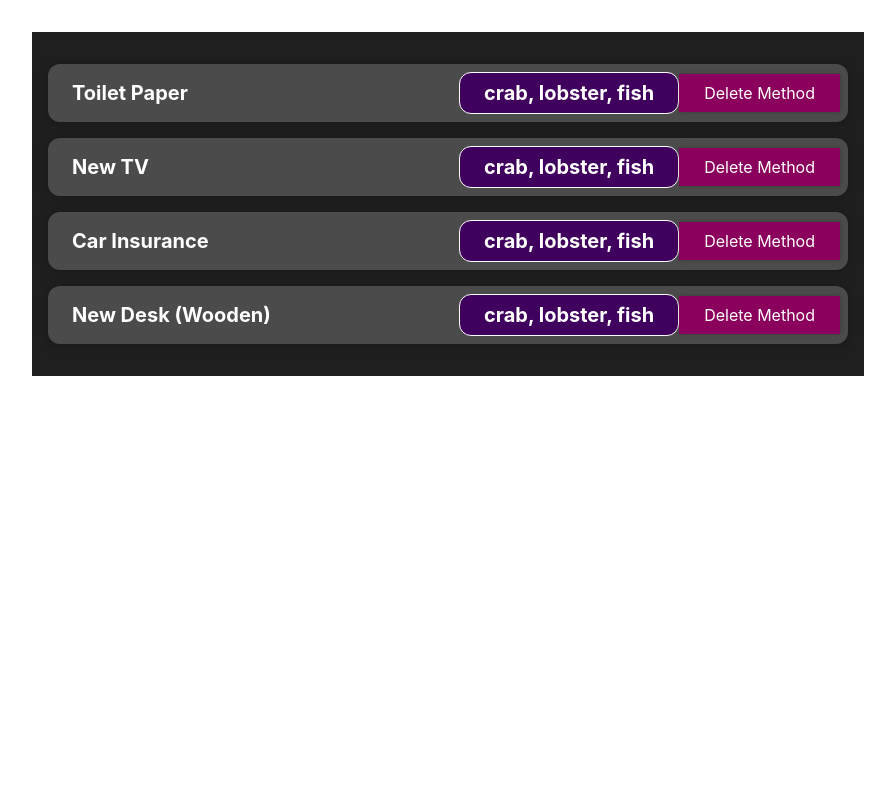
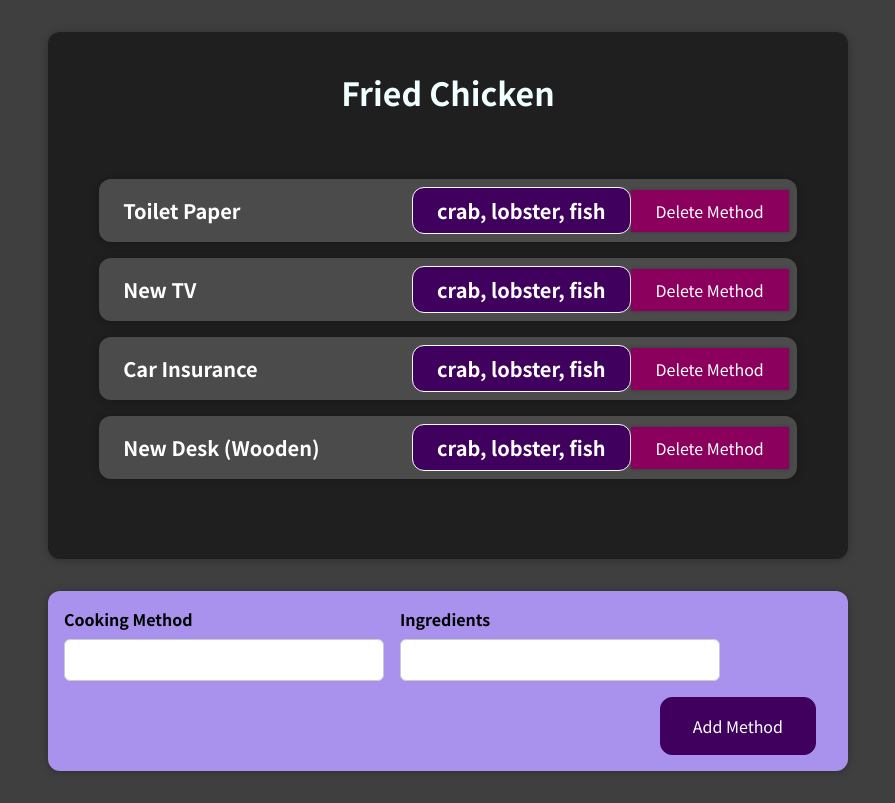
Before and after one commit to AndersonHsieh0330/RUHacks-2022, a React (Create React App) app in the folder web/: page / in a window 1280 px wide. Shown: the whole page, without its empty margins (192-1087 px from the left). Built offline with nearby package versions, Linux system fonts and the light colour scheme.

Commit message:
Front end structure updates and beginning back end updates

```diff
--- a/web/src/App.js
+++ b/web/src/App.js
@@ -1,7 +1,9 @@
 import logo from './logo.svg';
 import './App.css';
 import CookingMethodList from './components/Cooking/CookingMethodsList';
-function App() {
+import NewMethod from './components/Cooking/NewMethod';
+import Recipe from './components/Cooking/Recipe';
+import {useState} from 'react';
 
 const INITIAL_METHODS = [
   {
@@ -23,9 +25,28 @@ function App() {
   },
 ];
 
+
+function App() {
+  const [methods,setMethods] = useState(INITIAL_METHODS);
+  const [name, setName] = useState('Fried Chicken');
+  const addMethodHandler = (newMethodData) =>{
+    setMethods((prevMethods)=>{
+       return [...methods,newMethodData];
+    });
+  }
+
+  const deleteMethodHandler = (methodId) =>{
+    console.log('bob')
+    setMethods((prevMethods)=>{
+      return methods.filter(method=>method.id!=methodId);
+    })
+  }
+
   return (
     <div>
-   <CookingMethodList methods={INITIAL_METHODS} />
+   <Recipe methods={methods} deleteMethod={deleteMethodHandler} recipeName={name}/>
+   <NewMethod onAddMethod={addMethodHandler}/>
+
     </div>
   );
 }
--- a/web/src/components/Cooking/CookingMethod.js
+++ b/web/src/components/Cooking/CookingMethod.js
@@ -4,7 +4,7 @@ import Button from '../UI/Button';
 const CookingMethod = props =>{
 
     const clickHandler = (event) => {
-        console.log('clicked')
+
         props.onDeleteMethod(props.id);
       };
 return(
--- a/web/src/components/Cooking/CookingMethodsList.js
+++ b/web/src/components/Cooking/CookingMethodsList.js
@@ -1,8 +1,9 @@
 import CookingMethod from './CookingMethod';
 import styles from './CookingMethodsList.module.css';
 const CookingMethodList = (props) =>{
-
-
+    const deleteMethodHandler = (methodId) =>{
+        props.deleteMethod(methodId)
+    }
 
     // let expenseContent = <p>No Expenses Found</p>;
 
@@ -11,15 +12,19 @@ const CookingMethodList = (props) =>{
    }
 
     return(
+
         <ul className={`${styles['method-list']}`}>
         {props.methods.map((method) => (
         <CookingMethod
+          id = {method.id}
           key = {method.id}
           title={method.name}
           ingredients={method.ingredients}
+          onDeleteMethod={deleteMethodHandler}
         />
       ))}
         </ul>
+
     )
 
 }
--- /dev/null
+++ b/web/src/components/Cooking/NewMethod.js
@@ -0,0 +1,61 @@
+import styles from './NewMethod.module.css'
+import { useState } from "react";
+
+const NewMethod = (props) => {
+
+    const [enteredMethod, setEnteredMethod] = useState("");
+    const [enteredIngredients, setEnteredIngredients] = useState("");
+
+
+
+
+    const titleChangeHandler = (event) => {
+      setEnteredMethod(event.target.value);
+
+    };
+    const ingredientsChangeHandler = (event) => {
+      setEnteredIngredients(event.target.value);
+    };
+
+
+
+  const submitHandler = (event) =>{
+    event.preventDefault();
+    const methodData = {
+      name:enteredMethod,
+      ingredients:enteredIngredients,
+      id: Math.random().toString()
+    }
+   console.log(methodData);
+    props.onAddMethod(methodData);
+    setEnteredMethod('');
+    setEnteredIngredients('');
+};
+
+
+  return (
+    <div className={`${styles['new-method']}`}>
+    <form onSubmit={submitHandler}>
+    <div className={`${styles['new-method__controls']}`}>
+      <div className={`${styles['new-method__control']}`}>
+        <label>Cooking Method</label>
+        <input type="text" value={enteredMethod} onChange={titleChangeHandler} />
+      </div>
+      <div className={`${styles['new-method__control']}`}>
+        <label>Ingredients</label>
+        <input
+          type="text"
+          onChange={ingredientsChangeHandler}
+          value={enteredIngredients}
+        />
+      </div>
+    </div>
+    <div className={`${styles['new-method__actions']}`}>
+      <button type="submit">Add Method</button>
+    </div>
+  </form>
+  </div>
+  );
+};
+
+export default NewMethod;
--- /dev/null
+++ b/web/src/components/Cooking/NewMethod.module.css
@@ -0,0 +1,68 @@
+.new-method {
+    background-color: #a892ee;
+    padding: 1rem;
+    margin: 2rem auto;
+    width: 50rem;
+    max-width: 95%;
+    border-radius: 12px;
+    text-align: center;
+    box-shadow: 0 1px 8px rgba(0, 0, 0, 0.25);
+  }
+
+  .new-method button {
+    font: inherit;
+    cursor: pointer;
+    padding: 1rem 2rem;
+    border: 1px solid #40005d;
+    background-color: #40005d;
+    color: white;
+    border-radius: 12px;
+    margin-right: 1rem;
+  }
+
+  .new-method button:hover,
+  .new-method button:active {
+    background-color: #510674;
+    border-color: #510674;
+  }
+
+  .new-method button.alternative {
+    color: #220131;
+    border-color: transparent;
+    background-color: transparent;
+  }
+
+  .new-method button.alternative:hover,
+  .new-method button.alternative:active {
+    background-color: #ddb3f8;
+  }
+
+
+
+
+  .new-method__controls {
+    display: flex;
+    flex-wrap: wrap;
+    gap: 1rem;
+    margin-bottom: 1rem;
+    text-align: left;
+  }
+
+  .new-method__control label {
+    font-weight: bold;
+    margin-bottom: 0.5rem;
+    display: block;
+  }
+
+  .new-method__control input {
+    font: inherit;
+    padding: 0.5rem;
+    border-radius: 6px;
+    border: 1px solid #ccc;
+    width: 20rem;
+    max-width: 100%;
+  }
+
+  .new-method__actions {
+    text-align: right;
+  }
--- /dev/null
+++ b/web/src/components/Cooking/Recipe.js
@@ -0,0 +1,15 @@
+import styles from './Recipe.module.css'
+import CookingMethodList from './CookingMethodsList';
+import Card from '../UI/Card';
+const Recipe = props =>{
+
+
+    return(
+<Card className = {`${styles['recipe']}`}>
+<h1>{props.recipeName}</h1>
+<CookingMethodList methods={props.methods} deleteMethod = {props.deleteMethod}/>
+</Card>
+    )
+}
+
+export default Recipe;
--- /dev/null
+++ b/web/src/components/Cooking/Recipe.module.css
@@ -0,0 +1,12 @@
+.recipe {
+    padding: 1rem;
+    background-color: rgb(31, 31, 31);
+    margin: 2rem auto;
+    width: 50rem;
+    max-width: 95%;
+    color:azure;
+
+  }
+  .recipe h1{
+    text-align: center;
+  }
--- a/web/src/index.css
+++ b/web/src/index.css
@@ -1,13 +1,14 @@
+@import url('https://fonts.googleapis.com/css2?family=Noto+Sans+JP:wght@400;700&display=swap');
+
+* {
+  box-sizing: border-box;
+}
+
+html {
+  font-family: 'Noto Sans JP', sans-serif;
+}
+
 body {
   margin: 0;
-  font-family: -apple-system, BlinkMacSystemFont, 'Segoe UI', 'Roboto', 'Oxygen',
-    'Ubuntu', 'Cantarell', 'Fira Sans', 'Droid Sans', 'Helvetica Neue',
-    sans-serif;
-  -webkit-font-smoothing: antialiased;
-  -moz-osx-font-smoothing: grayscale;
+  background-color: #3f3f3f;
 }
-
-code {
-  font-family: source-code-pro, Menlo, Monaco, Consolas, 'Courier New',
-    monospace;
-}
```
Lines whose indentation alone changed are shown as unchanged.
